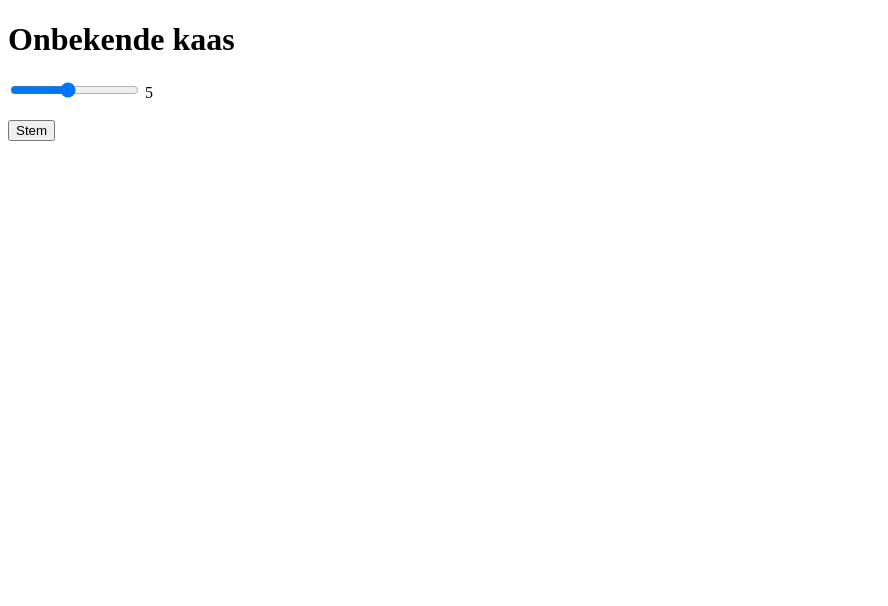
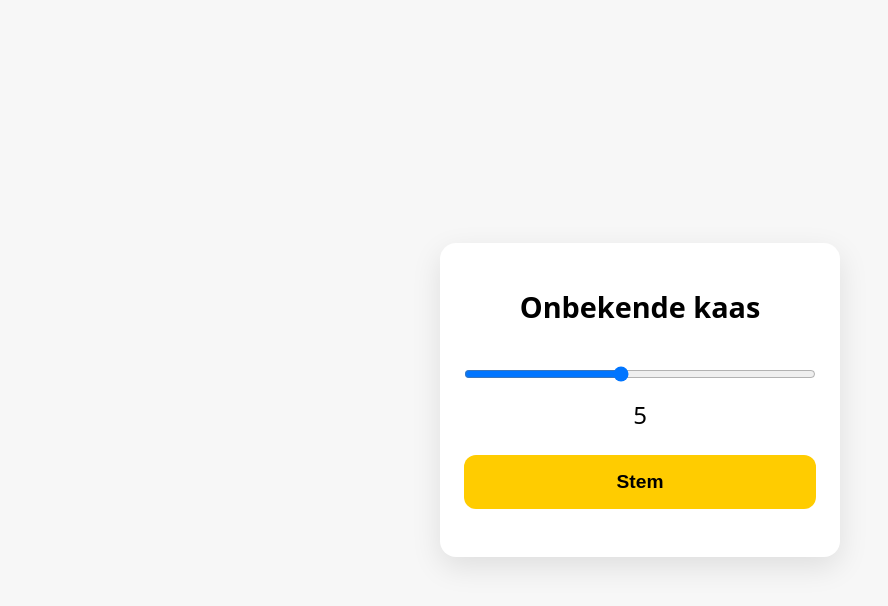
Before and after one commit to daankennes/kaasplank, a plain HTML site: page index.html in a window 1280 px wide. Shown: the whole page, without its empty margins (0-888 px from the left). Drawn offline with Linux system fonts and the light colour scheme.

Commit message:
Update index.html

```diff
--- a/index.html
+++ b/index.html
@@ -2,17 +2,82 @@
 <html lang="nl">
   <head>
     <meta charset="UTF-8" />
-    <title>Kaas beoordelen</title>
+    <title>Kaash</title>
+
+    <meta name="viewport" content="width=device-width, initial-scale=1.0" />
+
+    <style>
+      body {
+        margin: 0;
+        padding: 0;
+        min-height: 100vh;
+        font-family: system-ui, -apple-system, BlinkMacSystemFont, sans-serif;
+        display: flex;
+        justify-content: center;
+        align-items: center;
+        background: #f7f7f7;
+      }
+
+      .container {
+        width: 100%;
+        max-width: 400px;
+        padding: 24px;
+        box-sizing: border-box;
+        text-align: center;
+        background: white;
+        border-radius: 16px;
+        box-shadow: 0 10px 30px rgba(0, 0, 0, 0.1);
+      }
+
+      h1 {
+        font-size: 1.8rem;
+        margin-bottom: 24px;
+      }
+
+      input[type="range"] {
+        width: 100%;
+        margin: 16px 0;
+      }
+
+      #value {
+        display: block;
+        font-size: 1.5rem;
+        margin-bottom: 24px;
+      }
+
+      button {
+        width: 100%;
+        padding: 16px;
+        font-size: 1.2rem;
+        border: none;
+        border-radius: 12px;
+        background: #ffcc00;
+        font-weight: bold;
+        cursor: pointer;
+      }
+
+      button:active {
+        transform: scale(0.98);
+      }
+
+      #msg {
+        margin-top: 24px;
+        font-size: 1.1rem;
+      }
+    </style>
   </head>
+
   <body>
-    <h1 id="title"></h1>
+    <div class="container">
+      <h1 id="title"></h1>
 
-    <input type="range" min="1" max="10" value="5" id="score" />
-    <span id="value">5</span>
-    <br /><br />
-    <button id="submit">Stem</button>
+      <input type="range" min="1" max="10" value="5" id="score" />
+      <span id="value">5</span>
 
-    <p id="msg"></p>
+      <button id="submit">Stem</button>
+
+      <p id="msg"></p>
+    </div>
 
     <script type="module" src="app.js"></script>
   </body>
```
